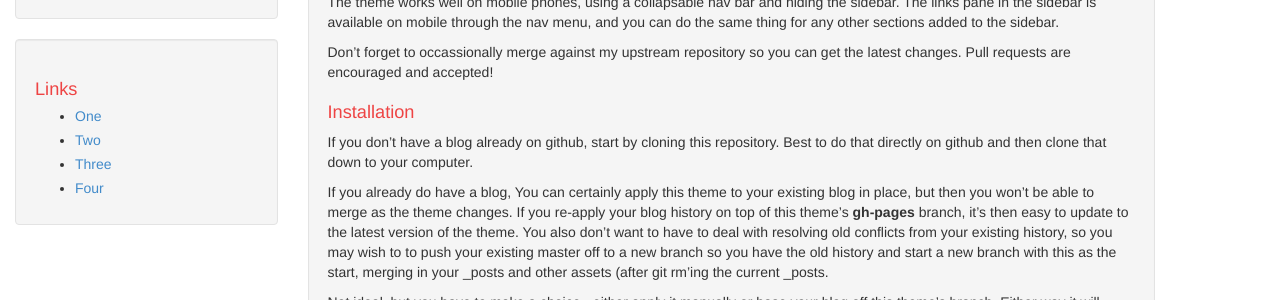
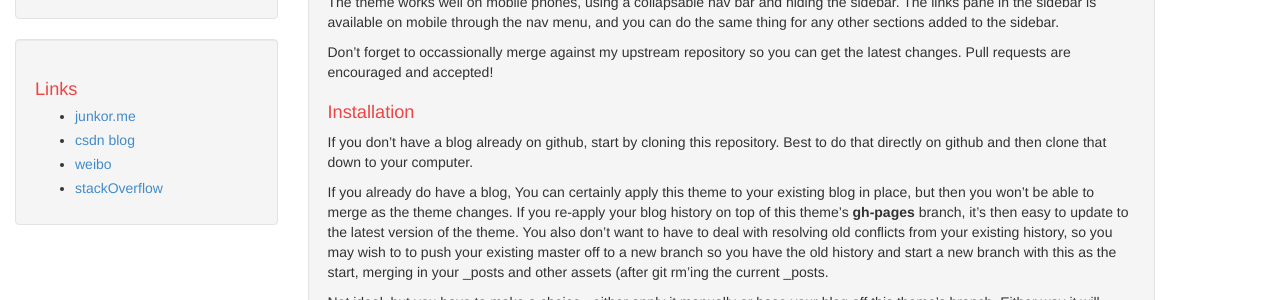
Before and after one commit to junkor/junkor.github.io, a Jekyll site: the page built from index.html, in a window 1280 px wide and 900 px high. Shown: the part 358-658 px from the top of the window. Built offline with Jekyll 4.4.1, drawn with Linux system fonts in a browser that asks for light colours; Markdown is read by kramdown in place of the engine named in the settings; the list of posts is cut into pages by our own code.

Commit message:
update links

```diff
--- a/_includes/links-list.html
+++ b/_includes/links-list.html
@@ -1,7 +1,7 @@
 <h1>Links</h1>
 <ul>
-  <li><a href="#">One</a></li>
-  <li><a href="#">Two</a></li>
-  <li><a href="#">Three</a></li>
-  <li><a href="#">Four</a></li>
+  <li><a href="http://junkor.me">junkor.me</a></li>
+  <li><a href="http://blog.csdn.net/dreambegin">csdn blog</a></li>
+  <li><a href="http://weibo.com/junkor">weibo</a></li>
+  <li><a href="http://stackoverflow.com/users/1881312/junkor">stackOverflow</a></li>
 </ul>
```
